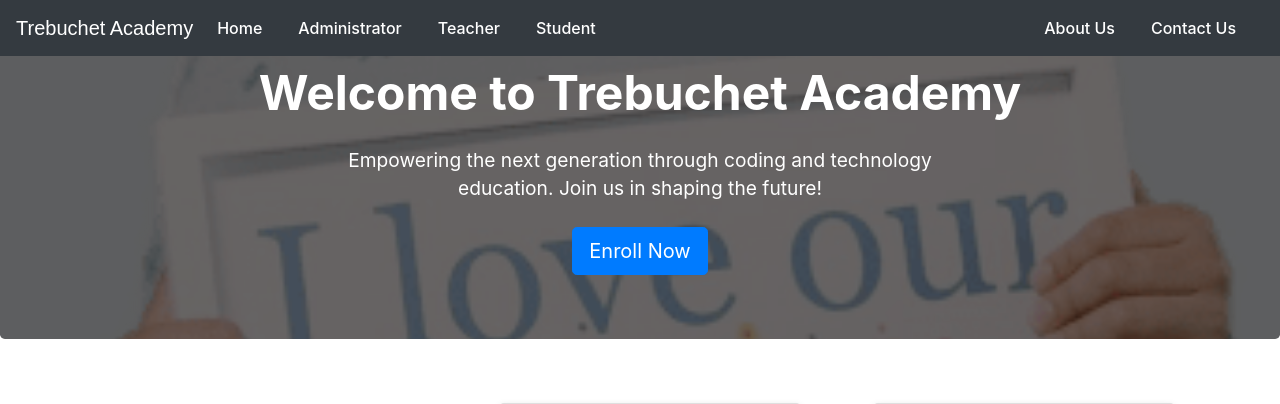
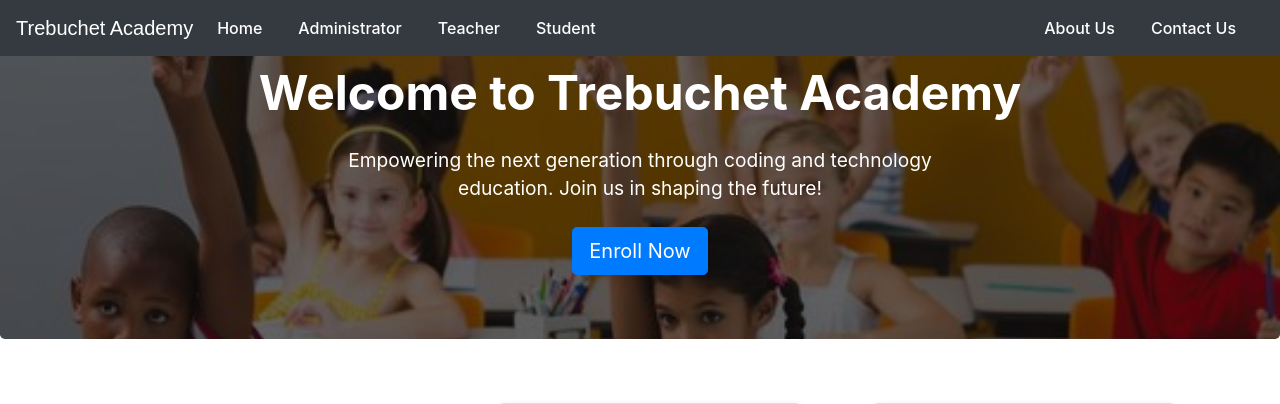
Before and after one commit to Aristocratjnr/Trebuchet-Academy, a Django app: page / in a window 1280 px wide. Shown: the top 404 px of the page. Run offline with Django 3.2, Linux system fonts and the light colour scheme; some libraries are stand-ins or nearby versions.

Commit message:
Update background image path in school index.html

```diff
--- a/templates/school/index.html
+++ b/templates/school/index.html
@@ -36,7 +36,7 @@
     /* Jumbotron Section */
     .jumbotron {
       position: relative;
-      background: linear-gradient(rgba(0, 0, 0, 0.6), rgba(0, 0, 0, 0.6)), url('{% static "images/trebuchet.png" %}');
+      background: linear-gradient(rgba(0, 0, 0, 0.6), rgba(0, 0, 0, 0.6)), url('{% static "/static/images/kids.jpg" %}');
       background-size: cover;
       background-position: center;
       color: white;
```
Also changed, not shown: static/images/kids.jpg (added).
